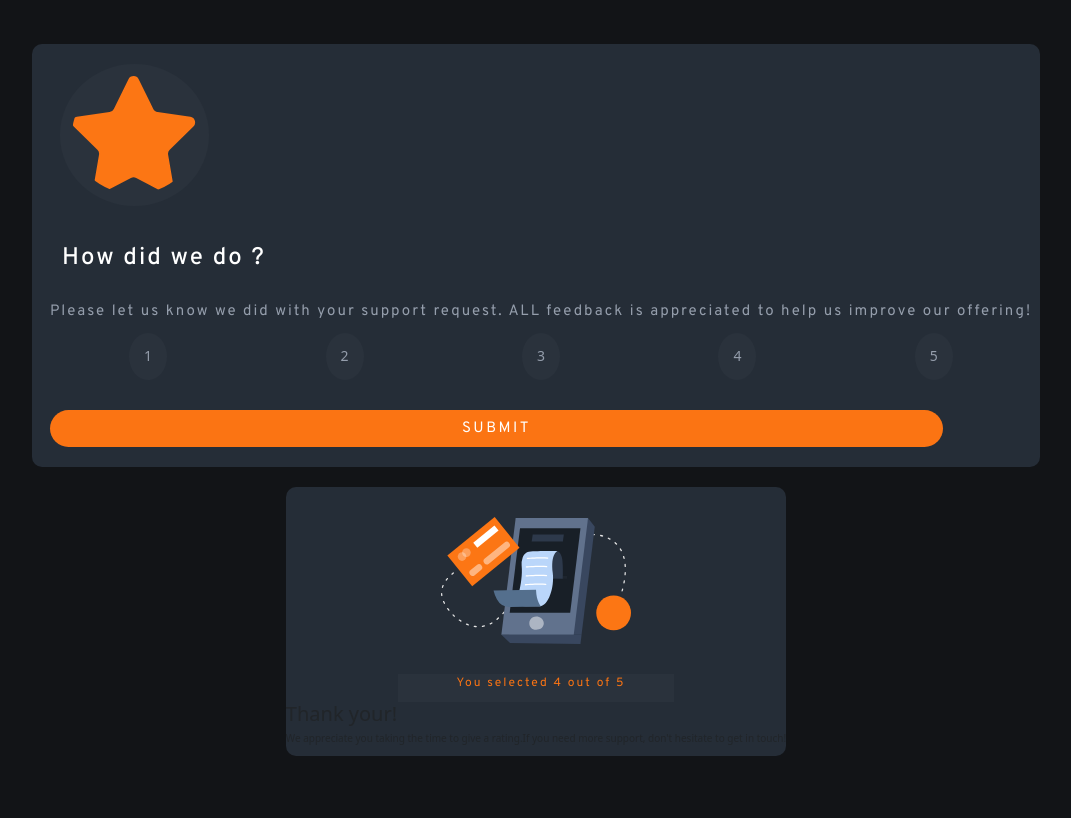
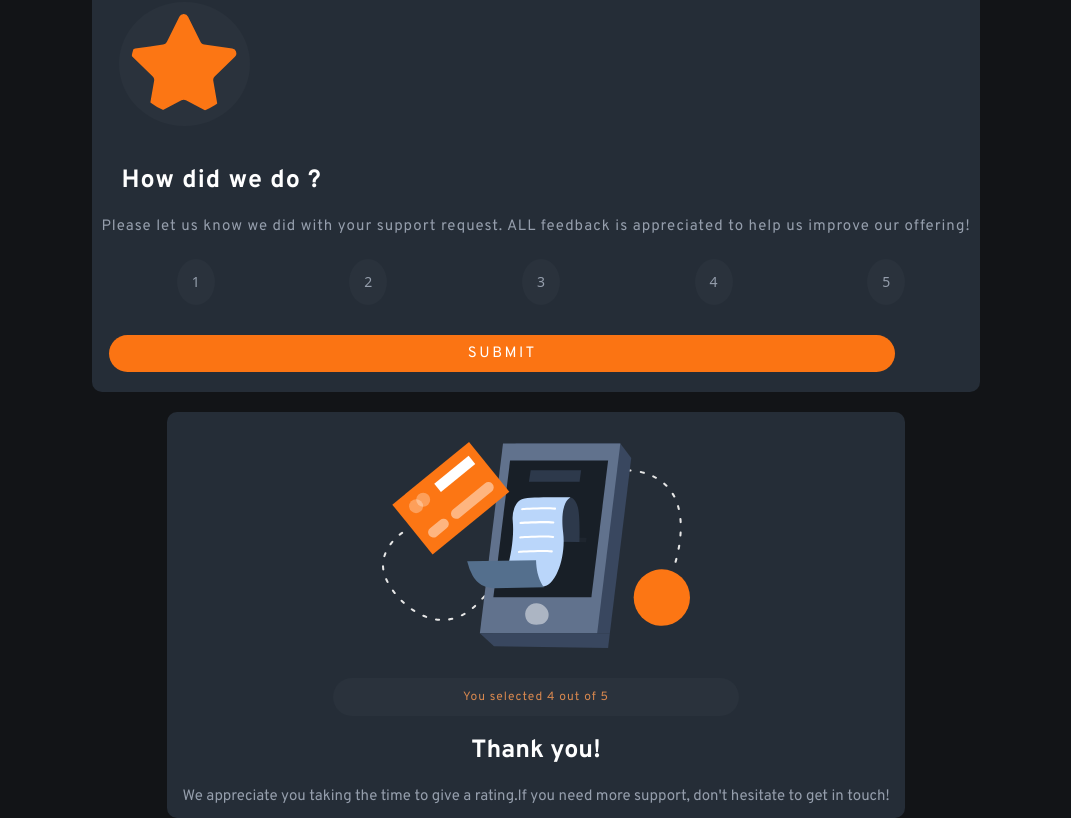
Before and after one commit to Miron-Silviu/interactive-rating, a website: page index.html in a window 1280 px wide. Shown: the whole page, without its empty margins (104-1175 px from the left). Drawn offline with nearby package versions, Linux system fonts and the light colour scheme.

Commit message:
Style : Implement style for title, content-container, description
-Add margin, paddings, font-family to be more
readable

```diff
--- a/index.html
+++ b/index.html
@@ -57,12 +57,12 @@
         src="./images/illustration-thank-you.svg"
         alt="illustration"
       />
-      <div class="pop-up-info d-flex justify-content-center">
+      <div class="pop-up-info d-flex justify-content-center rounded-pill">
         <p class="info">You selected 4 out of 5</p>
       </div>
-      <div>
-        <h2>Thank your!</h2>
-        <p>
+      <div class="content-contaier d-flex flex-column justify-content-center">
+        <h2 class="title">Thank you!</h2>
+        <p class="description text-center mx-4">
           We appreciate you taking the time to give a rating.If you need more
           support, don't hesitate to get in touch!
         </p>
--- a/style.css
+++ b/style.css
@@ -8,7 +8,7 @@
   --DarkBlue: hsl(215, 17%, 20%);
   --VeryDark-Blue: hsl(216, 12%, 8%);
   --Orange: hsl(25, 97%, 53%);
-
+  --OrangeInfo: hsl(25, 64%, 58%);
   /* Font-weight */
   --font-family: "Overpass", sans-serif;
 
@@ -119,8 +119,22 @@ body {
 }
 
 .info {
-  color: var(--Orange);
+  color: var(--OrangeInfo);
   font-size: 12px;
   font-family: var(--font-family);
-  letter-spacing: 2px;
+  letter-spacing: 1px;
+  width: auto;
+  margin: 10px 2px;
 }
+
+.title {
+  font-family: var(--font-family);
+  font-size: 25px;
+  font-weight: 700;
+  margin: auto;
+  padding: 2rem;
+}
+
+.description {
+  font-family: var(--font-family);
+}
```
